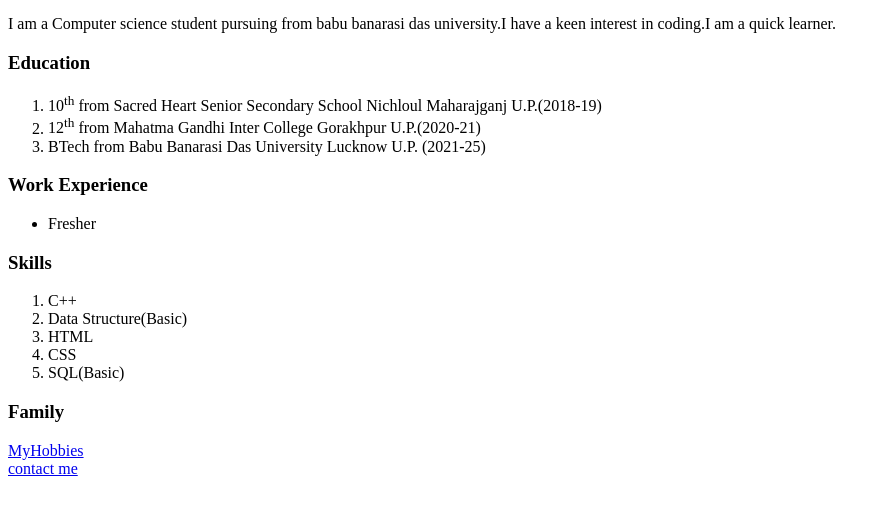
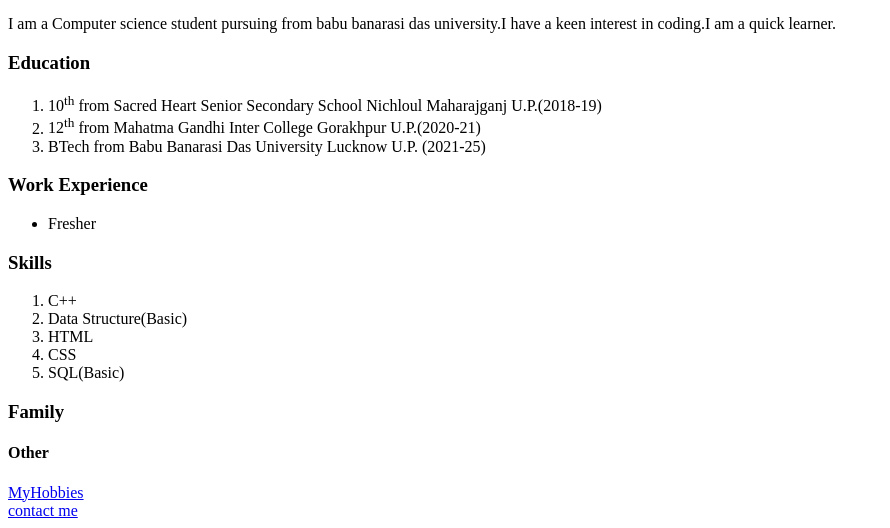
Before and after one commit to Pryadav123/Portfolio, a plain HTML site: page index.html in a window 1280 px wide. Shown: the part 276-804 px from the top of the page, without its empty margins (0-890 px from the left). Drawn offline with Linux system fonts and the light colour scheme.

Commit message:
Update index.html

```diff
--- a/index.html
+++ b/index.html
@@ -40,6 +40,7 @@
 
     </main>
     <footer>
+        <h4>Other</h4>
         <a href="MyHobbies.html">MyHobbies</a>
         <br>
         <a href="contact.html">contact me</a>
```
